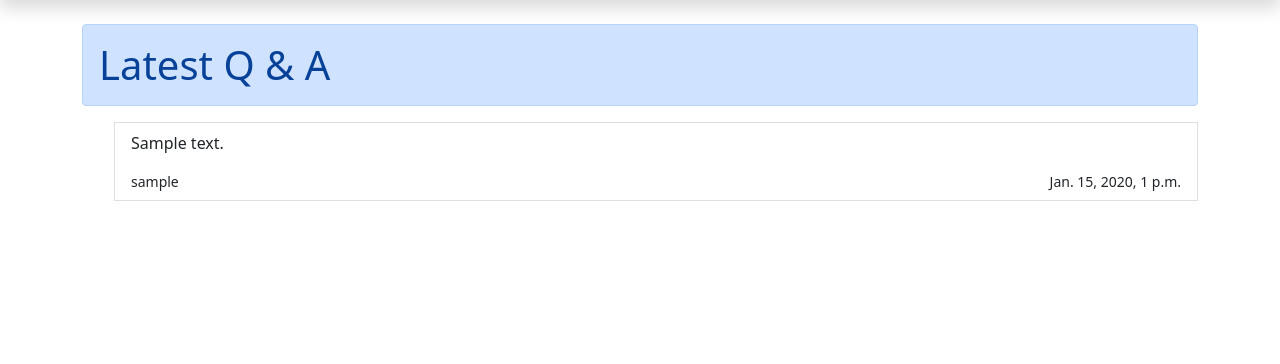
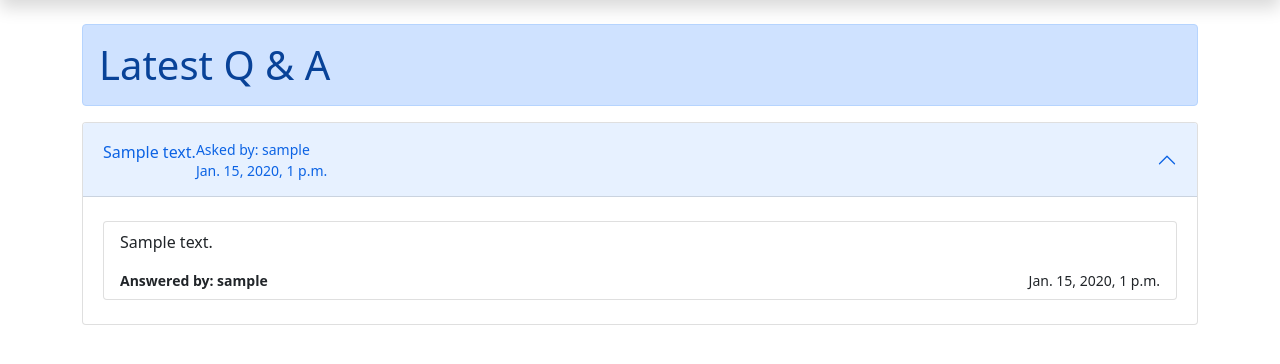
Before and after one commit to adnankaya/agency, a Django app: page /qanda/ in a window 1280 px wide. Shown: the part 56-420 px from the top of the page. Run offline with Django 3.2, Linux system fonts and the light colour scheme; tables that the repository leaves empty hold one stand-in row (values such as "Sample post").

Commit message:
refactoring and Answer model. Q&A page edit

```diff
--- a/blog/admin.py
+++ b/blog/admin.py
@@ -18,6 +18,6 @@ class PostAdmin(admin.ModelAdmin):
 
 @admin.register(Comment)
 class CommentAdmin(admin.ModelAdmin):
-    list_display = ('made_by', 'email', 'post', 'created', 'is_active')
-    list_filter = ('is_active', 'created', 'updated')
+    list_display = ('made_by', 'email', 'post', 'created_date', 'is_active')
+    list_filter = ('is_active', 'created_date', 'updated_date')
     search_fields = ('made_by', 'email', 'body')
--- a/core/models.py
+++ b/core/models.py
@@ -3,6 +3,7 @@ from django.db import models
 class Base(models.Model):
     created_date = models.DateTimeField(auto_now_add=True)
     updated_date = models.DateTimeField(auto_now=True)
+    is_deleted = models.BooleanField(default=False)
 
     objects = models.Manager()
     class Meta:
--- a/qanda/models.py
+++ b/qanda/models.py
@@ -4,17 +4,36 @@ from django.contrib.auth.models import User
 from django.urls import reverse
 from taggit.managers import TaggableManager
 
-from publish.models import Publish
 # internal
 from core.utils import generate_slug
+from publish.models import Publish
+from core.models import Base
+from django.core.validators import MaxValueValidator, MinValueValidator
 
 
 class Question(Publish):
     text = models.CharField(max_length=250)
     is_active = models.BooleanField(default=True)
+    rate = models.PositiveSmallIntegerField(default=1,
+                                            validators=[
+                                                MaxValueValidator(5),
+                                                MinValueValidator(1)
+                                            ])
 
     class Meta:
-        db_table = 't_qanda'
+        db_table = 't_questions'
 
     def __str__(self):
         return self.text
+
+
+class Answer(Base):
+    author = models.ForeignKey(User, on_delete=models.CASCADE,
+                               related_name="%(app_label)s_%(class)s_related")
+    body = models.TextField()
+    question = models.ForeignKey(Question, on_delete=models.CASCADE,
+                                 related_name='answers')
+
+    class Meta:
+        db_table = 't_answers'
+        ordering = ('-created_date',)
--- a/qanda/templates/qanda/index.html
+++ b/qanda/templates/qanda/index.html
@@ -3,15 +3,40 @@
 <h1 class="alert alert-primary">
     Latest Q & A
 </h1>
-<ul>
+<div class="accordion" id="accordionExample">
     {% for question in questions %}
-    <li class="list-group-item">
-        <p>{{question.text}}</p>
-        <div class="d-flex justify-content-between">
-            <small>{{question.author}}</small>
-            <small>{{question.published_date}}</small>
+    <div class="accordion-item">
+        <div class="accordion-header" id="headingOne">
+            <button class="accordion-button" type="button" data-bs-toggle="collapse"
+                data-bs-target="#collapseQuestion{{question.id}}" aria-expanded="true"
+                aria-controls="collapseQuestion{{question.id}}">
+                <div class="row">
+                    <p>{{question.text}}</p>
+                </div>
+                <div class="row d-flex justify-content-between">
+                    <small>Asked by: {{question.author}}</small>
+                    <small>{{question.published_date}}</small>
+                </div>
+            </button>
         </div>
-    </li>
+        <!-- TODO : django template language conditional class show or collapse -->
+        <div id="collapseQuestion{{question.id}}" class="accordion-collapse collapse show" aria-labelledby="headingOne"
+            data-bs-parent="#accordionExample">
+            <div class="accordion-body">
+                <ul class="list-group my-2">
+                    {% for answer in question.answers.all %}
+                    <li class="list-group-item list-group-item-sm">
+                        <p>{{answer.body}}</p>
+                        <div class="d-flex justify-content-between">
+                            <small><b>Answered by: {{answer.author}}</b></small>
+                            <small>{{answer.created_date}}</small>
+                        </div>
+                    </li>
+                    {% endfor %}
+                </ul>
+            </div>
+        </div>
+    </div>
     {% endfor %}
-</ul>
+</div>
 {% endblock %}
```
Also changed, not shown: blog/models.py (+3 -4 lines), qanda/admin.py (+7 -1 lines).
